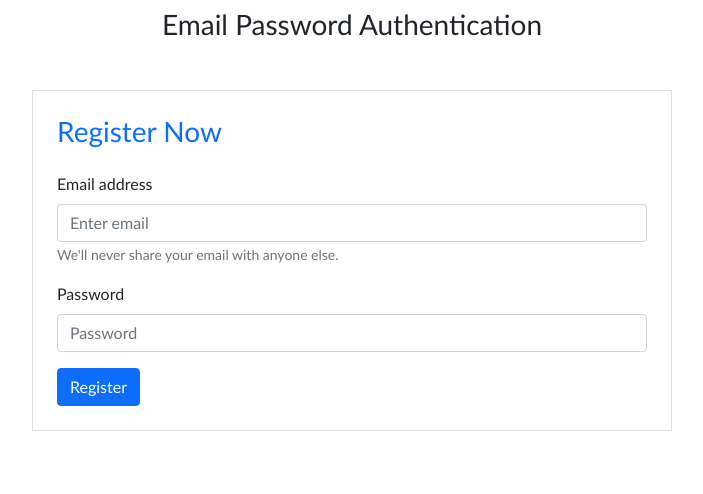
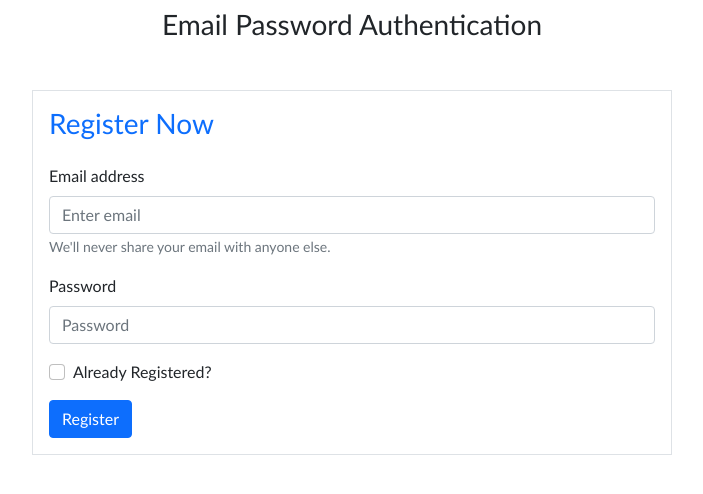
Before and after one commit to ratulinspace/EmailPassword-Authentication, a React (Create React App) app: page / in a window 1280 px wide. Shown: the top 494 px of the page, without its empty margins (288-991 px from the left). Built offline with nearby package versions, Linux system fonts and the light colour scheme.

Commit message:
login and register toggle updated

```diff
--- a/src/App.js
+++ b/src/App.js
@@ -1,5 +1,5 @@
 import './App.css';
-import { getAuth, createUserWithEmailAndPassword } from "firebase/auth";
+import { getAuth, createUserWithEmailAndPassword, signInWithEmailAndPassword } from "firebase/auth";
 import 'bootstrap/dist/css/bootstrap.min.css';
 import app from "./firebase.init";
 import { Button, Form } from 'react-bootstrap';
@@ -13,12 +13,16 @@ function App() {
   const [error, setError] = useState('');
   const [password, setPassword] = useState('');
   const [validated, setValidated] = useState(false);
+  const [registered, setRegistered] = useState(false);
 
   const handleEmailBlur = (e) => {
     setEmail(e.target.value);
   }
   const handlePasswordBlur = (e) => {
     setPassword(e.target.value);
+  }
+  const handleRegisteredChange = (e) => {
+    setRegistered(e.target.checked);
   }
   const handleFormSubmit = (e) => {
     e.preventDefault(); //For stopping auto reload the page
@@ -36,6 +40,18 @@ function App() {
     setValidated(true);
     setError('');
 
+    if (registered) {
+      signInWithEmailAndPassword(auth, email, password)
+        .then(result => {
+          const user = result.user;
+          console.log(user)
+        })
+        .catch(error => {
+          console.error(error);
+          setError(error.message);
+        })
+    }
+    else {
       createUserWithEmailAndPassword(auth, email, password)
         .then(result => {
           const user = result.user;
@@ -43,7 +59,10 @@ function App() {
         })
         .catch(error => {
           console.error(error);
+          setError(error.message);
         })
+    }
+
 
     e.preventDefault();
   }
@@ -51,8 +70,8 @@ function App() {
   return (
     <div className='app'>
       <h3 className='text-center mt-2'>Email Password Authentication</h3>
-      <div className="registration border p-4 w-50 mx-auto mt-5">
-        <h3 className="text-primary">Register Now</h3>
+      <div className="registration border p-3 w-50 mx-auto mt-5">
+        <h3 className="text-primary">{registered ? "Login" : "Register"} Now</h3>
 
         <Form noValidate validated={validated} onSubmit={handleFormSubmit} className='mt-4'>
           <Form.Group className="mb-3" controlId="formBasicEmail">
@@ -74,8 +93,11 @@ function App() {
             </Form.Control.Feedback>
           </Form.Group>
           <p className='text-danger'>{error}</p>
+          <Form.Group className="mb-3" controlId="formBasicCheckbox">
+            <Form.Check onChange={handleRegisteredChange} type="checkbox" label="Already Registered?" />
+          </Form.Group>
           <Button variant="primary" type="submit">
-            Register
+            {registered ? 'Login' : 'Register'}
           </Button>
         </Form>
 
```
Lines whose indentation alone changed are shown as unchanged.
